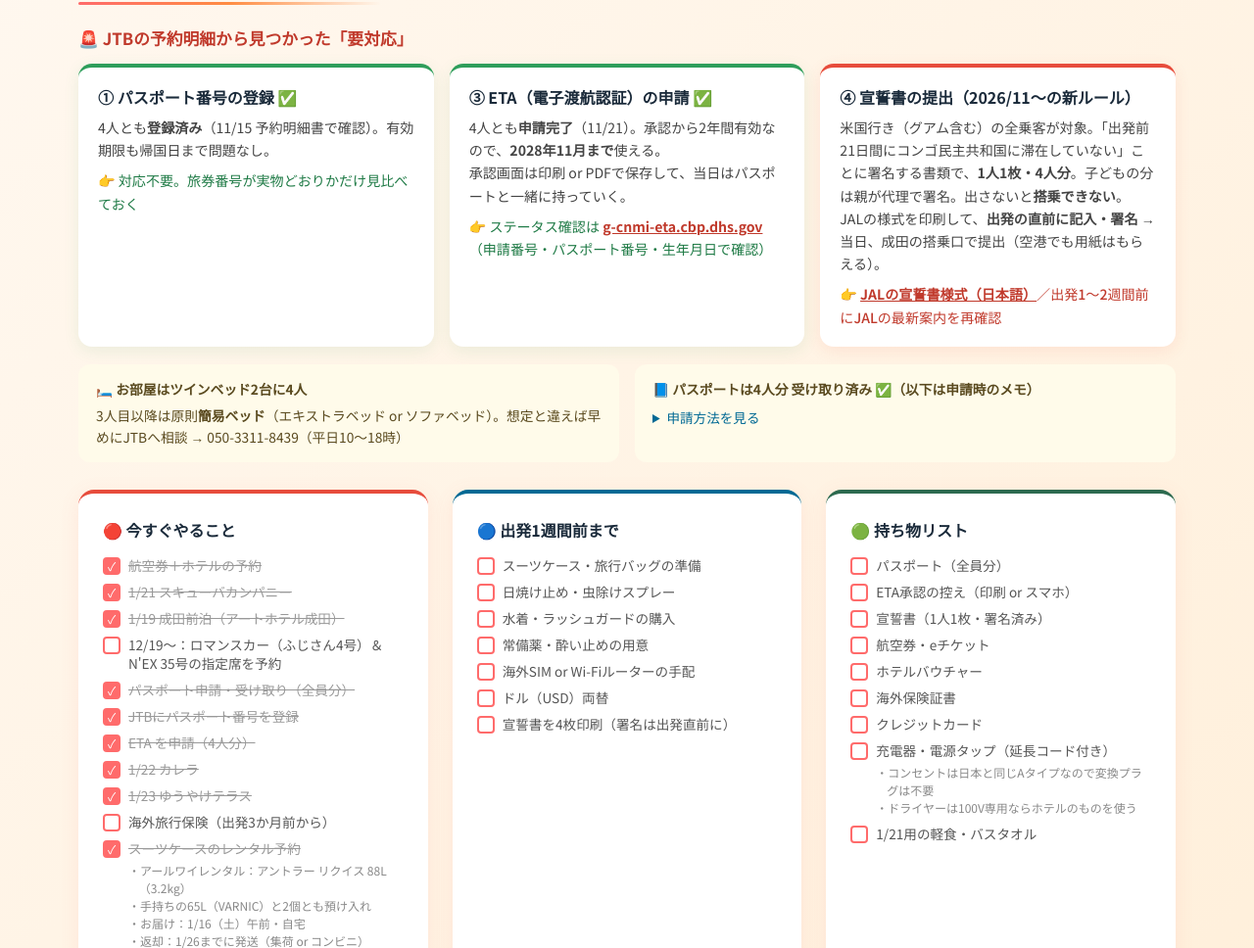
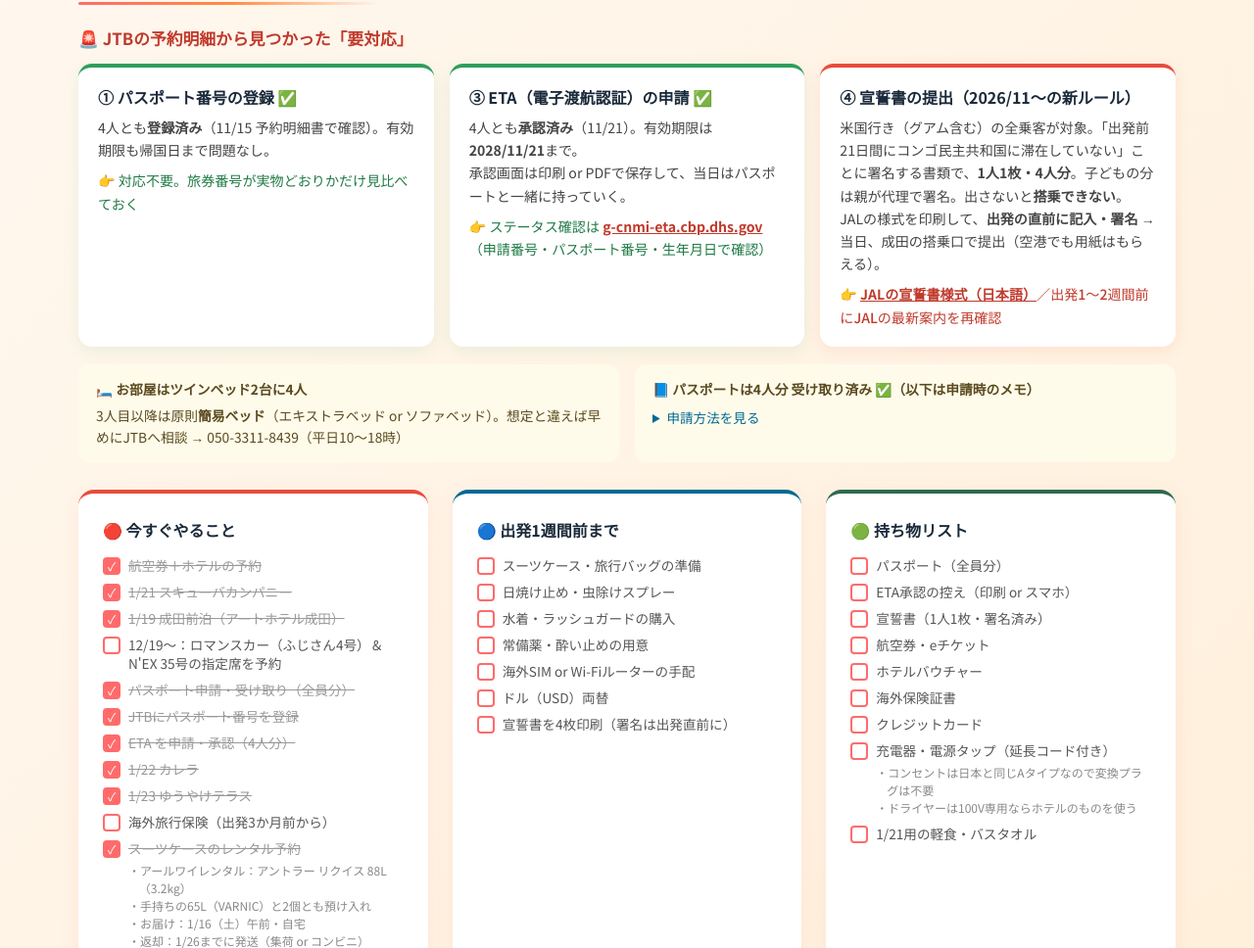
Before and after one commit to t-smilecreator/guam_travel, a plain HTML site: page index.html in a window 1280 px wide. Shown: the part 5288-6256 px from the top of the page at 98% size. Drawn offline with nearby package versions, Linux system fonts and the light colour scheme; a web font is replaced by a local one.

Commit message:
ETA 4人分の承認済みを反映
Co-Authored-By: Claude Opus 5.5 <noreply@anthropic.com>
Claude-Session: https://claude.ai/code/session_017UmGirZgAGGCbaaQeJ6FAd

```diff
--- a/index.html
+++ b/index.html
@@ -944,7 +944,7 @@ html:not(.parent-view) .yen{display:none !important}
       </div>
       <div class="todo-card done">
         <div class="todo-head">③ ETA（電子渡航認証）の申請 ✅</div>
-        <p>4人とも<strong>申請完了</strong>（11/21）。承認から2年間有効なので、<strong>2028年11月まで</strong>使える。</p>
+        <p>4人とも<strong>承認済み</strong>（11/21）。有効期限は<strong>2028/11/21</strong>まで。</p>
         <p>承認画面は印刷 or PDFで保存して、当日はパスポートと一緒に持っていく。</p>
         <p class="how">👉 ステータス確認は <a href="https://g-cnmi-eta.cbp.dhs.gov/" target="_blank" rel="noopener">g-cnmi-eta.cbp.dhs.gov</a>（申請番号・パスポート番号・生年月日で確認）</p>
       </div>
@@ -985,7 +985,7 @@ html:not(.parent-view) .yen{display:none !important}
           <li><div class="check-box" onclick="this.classList.toggle('checked')"></div>12/19〜：ロマンスカー（ふじさん4号）＆N'EX 35号の指定席を予約</li>
           <li><div class="check-box checked"></div><span class="done">パスポート申請・受け取り（全員分）</span></li>
           <li><div class="check-box checked"></div><span class="done">JTBにパスポート番号を登録</span></li>
-          <li><div class="check-box checked"></div><span class="done">ETA を申請（4人分）</span></li>
+          <li><div class="check-box checked"></div><span class="done">ETA を申請・承認（4人分）</span></li>
           <li><div class="check-box checked"></div><span class="done">1/22 カレラ</span></li>
           <li><div class="check-box checked"></div><span class="done">1/23 ゆうやけテラス</span></li>
           <li><div class="check-box" onclick="this.classList.toggle('checked')"></div>海外旅行保険（出発3か月前から）</li>
```
